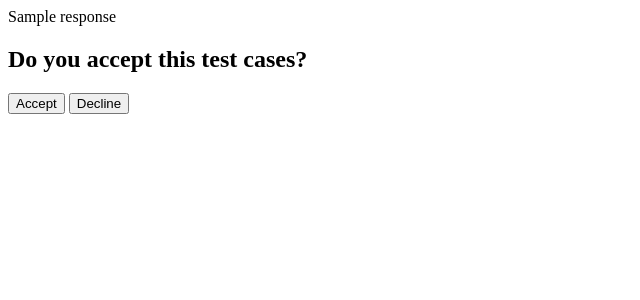
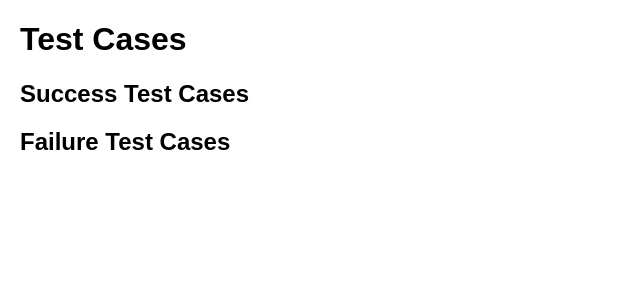
Before and after one commit to MateusPMG/hackathon, a Flask app: template templates/middle.html in a window 1280 px wide. Shown: the top 300 px of the page, without its empty margins (0-640 px from the left). Run offline with Flask 3, Linux system fonts and the light colour scheme; the template is opened without the code that fills it: most values are stand-ins (such as "Sample title", 1, 10 or a date in 2020); parts of the project's set-up code (start-up, migrations or seed data) failed here and were passed over.

Commit message:
vamos ganhar

```diff
--- a/app.py
+++ b/app.py
@@ -27,8 +27,9 @@ def index():
 def response():
     user_input = request.form["user_input"]
     response = get_azure_response(user_input)
-
-    return render_template("middle.html", response=response)
+    successT, failureT = parseinput(response)
+    responsep = {"successT" : successT, "failureT" : failureT }
+    return render_template("middle.html", responsep=responsep)
 
 
 @app.route("/testCases", methods=["POST"])
--- a/templates/middle.html
+++ b/templates/middle.html
@@ -1,3 +1,4 @@
+<!--
 <!DOCTYPE html>
 <html lang="en">
   <head>
@@ -25,3 +26,72 @@
     </form>
   </body>
 </html>
+-->
+
+<!DOCTYPE html>
+<html lang="en">
+<head>
+    <meta charset="UTF-8">
+    <meta name="viewport" content="width=device-width, initial-scale=1.0">
+    <title>Test Cases</title>
+    <style>
+        body {
+            font-family: Arial, sans-serif;
+            margin: 20px;
+        }
+        h2 {
+            margin-bottom: 10px;
+        }
+        .test-case {
+            margin-bottom: 20px;
+        }
+        .test-case p {
+            margin: 5px 0;
+        }
+    </style>
+</head>
+<body>
+    <h1>Test Cases</h1>
+
+    <h2>Success Test Cases</h2>
+    <div id="success-tests"></div>
+
+    <h2>Failure Test Cases</h2>
+    <div id="failure-tests"></div>
+
+    <script>
+        const responsep = {{ responsep|tojson }};
+
+        const successT = responsep.successT;
+        const failureT = responsep.failureT;
+
+        // Function to display test cases
+        function displayTestCases(testCases, containerId) {
+            const container = document.getElementById(containerId);
+
+            Object.entries(testCases).forEach(([req_id, test_case]) => {
+                const testCaseDiv = document.createElement('div');
+                testCaseDiv.classList.add('test-case');
+
+                const reqNameParagraph = document.createElement('p');
+                reqNameParagraph.textContent = `Requirement ID & Name: ${test_case.requirname}`;
+                testCaseDiv.appendChild(reqNameParagraph);
+
+                const testsList = document.createElement('ul');
+                test_case.tests.forEach(test => {
+                    const testItem = document.createElement('li');
+                    testItem.textContent = test;
+                    testsList.appendChild(testItem);
+                });
+                testCaseDiv.appendChild(testsList);
+
+                container.appendChild(testCaseDiv);
+            });
+        }
+
+        // Display success and failure test cases
+        displayTestCases(successT, 'success-tests');
+        displayTestCases(failureT, 'failure-tests');
+    </script>
+</body>
+</html>
--- a/utils.py
+++ b/utils.py
@@ -4,7 +4,19 @@ import os
 
 systemmessage = """
 You are a QA expert.
-You will receive an user story and generate all the possible test cases considering the success and the failure and give me a list with the titles
+For a given user story give me a list of test case titles.
+The list will be divided ONLY into success and failure test case groups.
+Each group will be divided ONLY by requirements.
+The format will be the following:
+-Success Test Cases
+-Each requirement followed by its success test cases
+-Failure Test cases
+-Each requirement followed by its failure test cases
+it must also follow these directives:
+-group titles will be preceded by a single '#'
+-requirement titles will be preceded by a single '*'
+-test cases will be preceded by a single '-'
+
 """
 
 
@@ -126,3 +138,38 @@ def get_developed_tests(previous_response: str, input_text: str) -> str:
         return completion.choices[0].message.content
     else:
         return "Error: No response received from Azure AI"
+
+def parseinput(input: str):
+    successT, failureT = {}, {}
+    print("Input str:", input)
+    # Split input into success and failure test cases
+    try:
+        success_tests, failure_tests = input.split("# Failure Test Cases")
+    except ValueError:
+        print("Error: Input string does not contain the expected delimiter.")
+        return {}, {}
+
+    # Check if success_tests contains the delimiter
+    if "# Success Test Cases" not in success_tests:
+        print("Error: Input string does not contain the delimiter for success test cases.")
+        return {}, {}
+
+    # Parse success test cases
+    success_cases = success_tests.split("# Success Test Cases")[1].strip()
+    success_tests = success_cases.split("* ")
+    for test_case in success_tests[1:]:
+        req_id_name, tests = test_case.split("\n  - ", 1)
+        req_id, req_name = req_id_name.split(maxsplit=1)
+        tests = [test.strip() for test in tests.split("\n  - ")]
+        successT[req_id] = {"requirname": req_id_name, "tests": tests}
+
+    # Parse failure test cases
+    failure_cases = failure_tests.strip()
+    failure_tests = failure_cases.split("* ")
+    for test_case in failure_tests[1:]:
+        req_id_name, tests = test_case.split("\n  - ", 1)
+        req_id, req_name = req_id_name.split(maxsplit=1)
+        tests = [test.strip() for test in tests.split("\n  - ")]
+        failureT[req_id] = {"requirname": req_id_name, "tests": tests}
+
+    return successT, failureT
```
